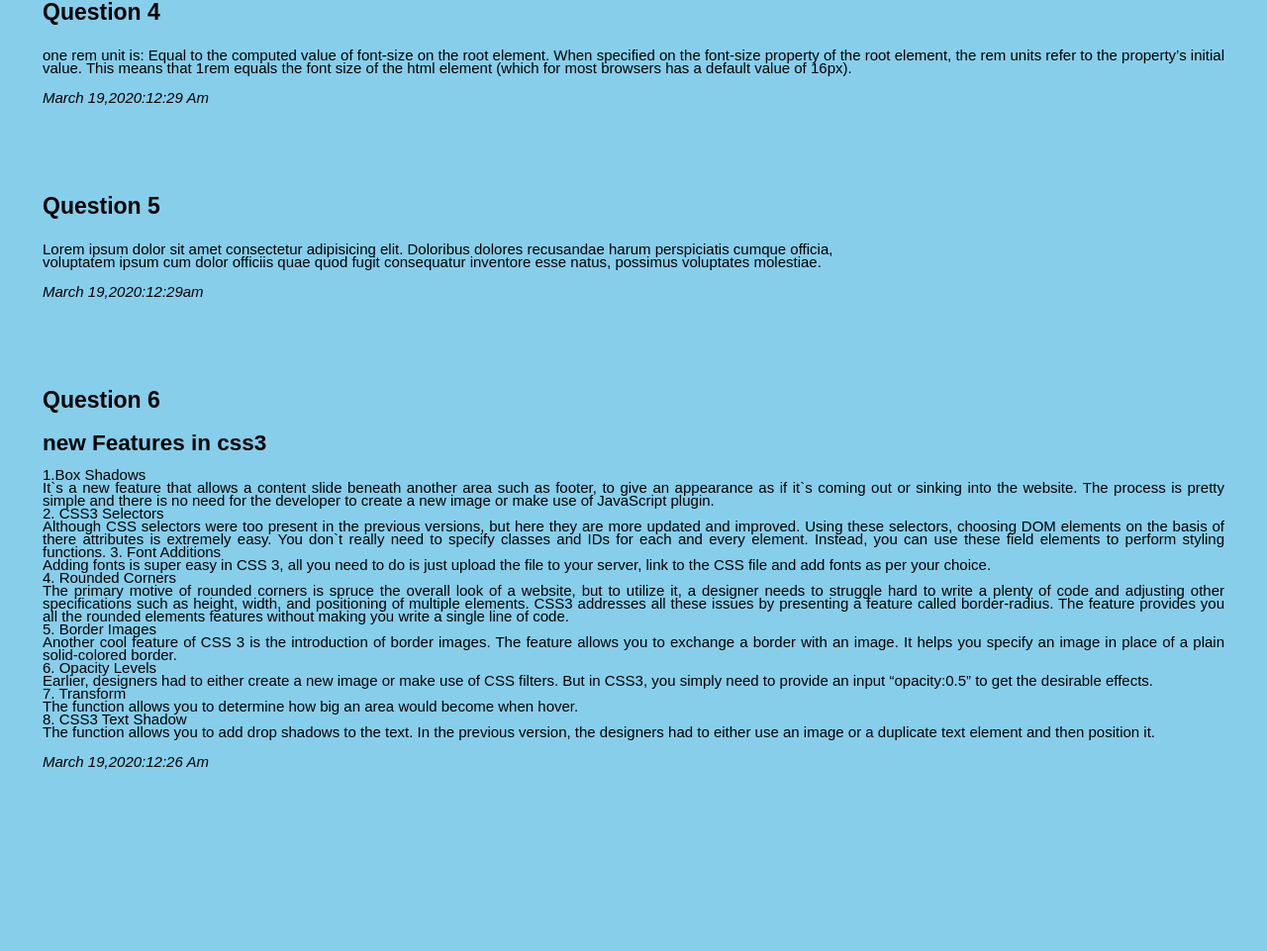
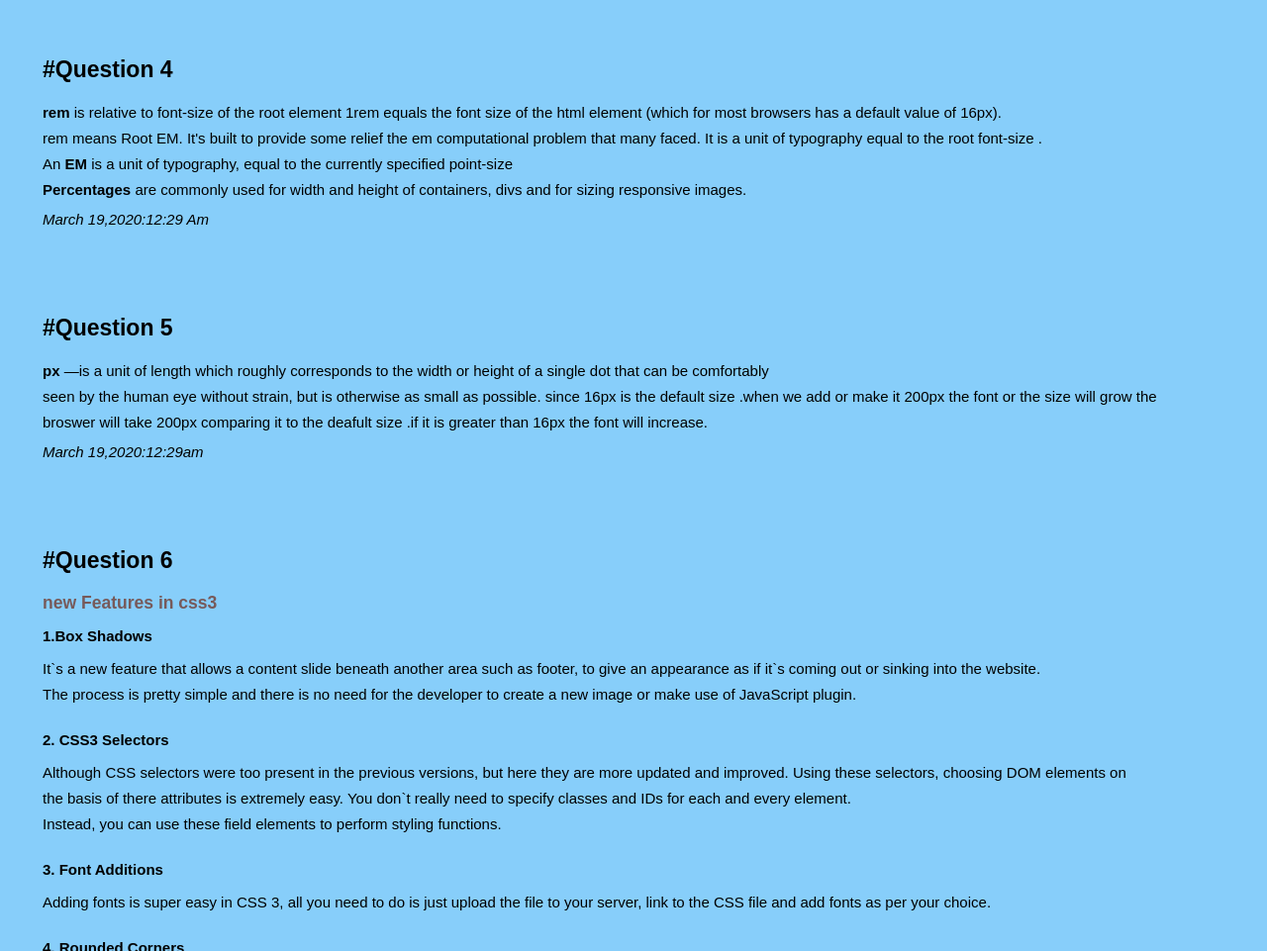
Before and after one commit to Lucky-m-code/class-done-website, a plain HTML site: page blog.html in a window 1280 px wide. Shown: the part 207-1168 px from the top of the page at 99% size. Before the commit the page ends 1043 px from the top, so only its background shows below. Drawn offline with Linux system fonts and the light colour scheme; files whose address does not match are found by name.

Commit message:
final modification

```diff
--- a/blog.html
+++ b/blog.html
@@ -4,6 +4,7 @@
         <link  rel="stylesheet" href="C:\Users\Hana1\Desktop\MyCv/style.css">
         <meta charset="UTF-8">
         <meta name="viewpoint" content="width=device-width ,intial scale=1.0 ">
+        <link rel="icon" href="C:\Users\Hana1\Desktop\MyCv\Asset\ed.jpg">
 
         <title >Eden .T/Blog</title>
     </head>
@@ -24,24 +25,26 @@
 
     </header>`
         <div id="content">
-
+<h1>Assignment 4 from question 4-6</h1>
     <section>
-        <p class="title">Question 4</p>
+        <p class="title">#Question 4</p>
         <article class="">
-            <p >   one rem unit is:
-
-                Equal to the computed value of font-size on the root element. When specified on the font-size property of the root element, the rem units refer to the property’s initial value.
-
-                This means that 1rem equals the font size of the html element (which for most browsers has a default value of 16px).</p>
+            <p >
+            <b>rem</b> is relative to font-size of the root element
+                 1rem equals the font size of the html element (which for most browsers has a default value of 16px).<br><br>rem means Root EM.
+                 It's built to provide some relief the em computational problem that many faced. It is a unit of typography equal to the root font-size .
+                 <br><br>An <b>EM</b> is a unit of typography, equal to the currently specified point-size
+                <br><br> <b>Percentages </b>are commonly used for width and height of containers, divs and for sizing responsive images.</p>
         </article>
         <p class="date">
             March 19,2020:12:29 am
         </p>
     </section>
     <section>
-        <p class="title">Question 5</p>
+        <p class="title">#Question 5</p>
         <article class="">
-            <p >Lorem ipsum dolor sit amet consectetur adipisicing elit. Doloribus dolores recusandae harum perspiciatis cumque officia, <br> voluptatem ipsum cum dolor officiis quae quod fugit consequatur inventore esse natus, possimus voluptates molestiae.</p>
+            <p ><b>px</b> —is a unit of length which roughly corresponds to the width or height of a single dot that can be comfortably <br><br>seen by the human eye without strain, but is otherwise as small as possible.
+            since 16px is the default size .when we add or make it 200px the font or the size will grow the <br><br>broswer will take 200px comparing it to the deafult size .if it is greater than 16px the font will increase.</p>
         </article>
         <p class="date">
             March 19,2020:12:29am
@@ -51,35 +54,35 @@
         </p>
     </section>
             <p> <section>
-        <p class="title">Question 6</p>
+        <p class="title">#Question 6</p>
         <article class="">
-            <p >     <h2> new Features in css3</h2>
-                1.Box Shadows<br>
-                It`s a new feature that allows a content slide beneath another area such as footer, to give an appearance as if it`s coming out or sinking into the website. The process is pretty simple and there is no need for the developer to create a new image or make use of JavaScript plugin.
-<br>
-                2. CSS3 Selectors<br>
-                Although CSS selectors were too present in the previous versions, but here they are more updated and improved. Using these selectors, choosing DOM elements on the basis of there attributes is extremely easy. You don`t really need to specify classes and IDs for each and every element. Instead, you can use these field elements to perform styling functions.
+            <p >     <h3> new Features in css3</h3>
+                <h4>1.Box Shadows</h4>
+                It`s a new feature that allows a content slide beneath another area such as footer, to give an appearance as if it`s coming out or sinking into the website.<br><br> The process is pretty simple and there is no need for the developer to create a new image or make use of JavaScript plugin.
+<br><br>
+<h4>2. CSS3 Selectors</h4>
+                Although CSS selectors were too present in the previous versions, but here they are more updated and improved. Using these selectors, choosing DOM elements on<br><br> the basis of there attributes is extremely easy. You don`t really need to specify classes and IDs for each and every element. <br><br>Instead, you can use these field elements to perform styling functions.
+                <br><br>
+            <h4>3. Font Additions</h4>
+                Adding fonts is super easy in CSS 3, all you need to do is just upload the file to your server, link to the CSS file and add fonts as per your choice.
+                <br><br>
+            <h4>4. Rounded Corners</h4>
+                The primary motive of rounded corners is spruce the overall look of a website, but to utilize it, a designer needs to struggle hard to write a plenty of code and<br><br> adjusting other specifications such as height, width, and positioning of multiple elements.
 
-                3. Font Additions<br>
-                Adding fonts is super easy in CSS 3, all you need to do is just upload the file to your server, link to the CSS file and add fonts as per your choice.
-                <br>
-                4. Rounded Corners<br>
-                The primary motive of rounded corners is spruce the overall look of a website, but to utilize it, a designer needs to struggle hard to write a plenty of code and adjusting other specifications such as height, width, and positioning of multiple elements.
-
-                CSS3 addresses all these issues by presenting a feature called border-radius. The feature provides you all the rounded elements features without making you write a single line of code.
-                <br>
-                5. Border Images<br>
-                Another cool feature of CSS 3 is the introduction of border images. The feature allows you to exchange a border with an image. It helps you specify an image in place of a plain solid-colored border.
-<br>
-                6. Opacity Levels<br>
+                CSS3 addresses all these issues by presenting a feature called border-radius.<br><br>The feature provides you all the rounded elements features without making you write a single line of code.
+                <br><br>
+            <h4>        5. Border Images</h4>
+                Another cool feature of CSS 3 is the introduction of border images. The feature allows you to exchange a border with an image. <br><br>It helps you specify an image in place of a plain solid-colored border.
+<br><br>
+<h4>   6. Opacity Levels</h4>
                 Earlier, designers had to either create a new image or make use of CSS filters. But in CSS3, you simply need to provide an input “opacity:0.5” to get the desirable effects.
-                <br>
-                7. Transform<br>
+                <br><br>
+            <h4>7. Transform</h4>
                 The function allows you to determine how big an area would become when hover.
-<br>
-                8. CSS3 Text Shadow<br>
+<br><br>
+<h4>   8. CSS3 Text Shadow</h4>
                 The function allows you to add drop shadows to the text. In the previous version, the designers had to either use an image or a duplicate text element and then position it.
-             <br>   </p>
+             <br><br>   </p>
         </article>
         <p class="date">
             March 19,2020:12:26 am
--- a/style.css
+++ b/style.css
@@ -16,19 +16,31 @@ width: 100%;
 
 
 }
+.bio-leftt  p{
+    font-size: large;
+}
+ h1{
+    color: rgba(119,90,90,1);
+
+}
+h3{
+    color: rgba(119,90,90,1);
+
+}
 body{
-    background-color: skyblue;
+    background-color: lightskyblue;
 margin-top: 100px;
    padding: 25px;
 }
 header{
+    display:flex;
     background-color: rgba(119,90,90,1);
-padding: 0.01em;
-    position: fixed;
+padding: 0.01rem;
+
     top: 0px;
     left: 0px;
-
-}
+position:fixed;
+justify-content: space-between;}
 /*blog*/
 section{
     font-family: Arial, Helvetica, sans-serif;
@@ -125,7 +137,8 @@ div.form{
 div.mapouter{
     float: right;
 }
-div.v{
+/*mywork*/
+.v :hover{
+background-color:  rgba(119,90,90,1);
 
-    text-decoration: none;
 }
```
Also changed, not shown: MyWork.html (+2 -2 lines), contact.html (+6 -6 lines), gallery.html (+1 -1 lines), index.html (+4 -4 lines), Asset/1.JPG (deleted), Asset/2.jpg (deleted).
